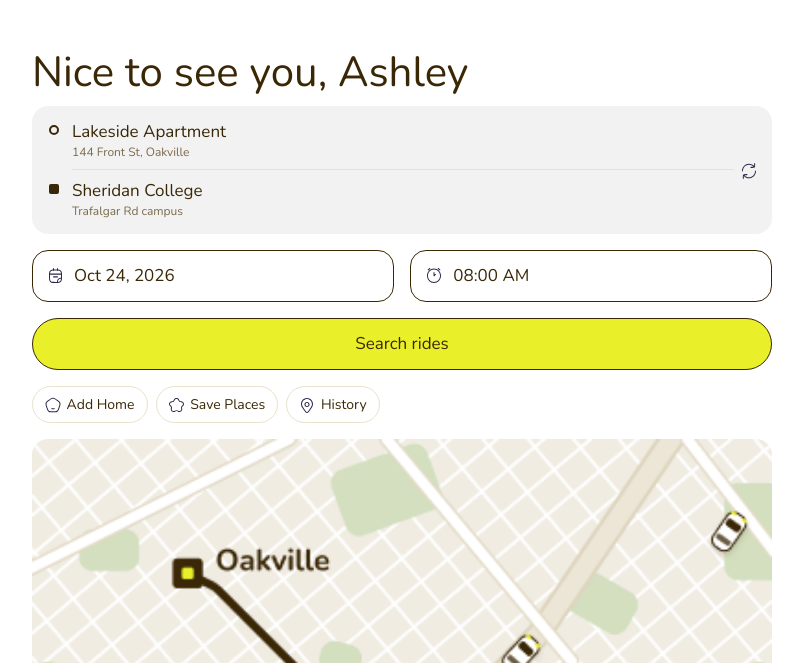
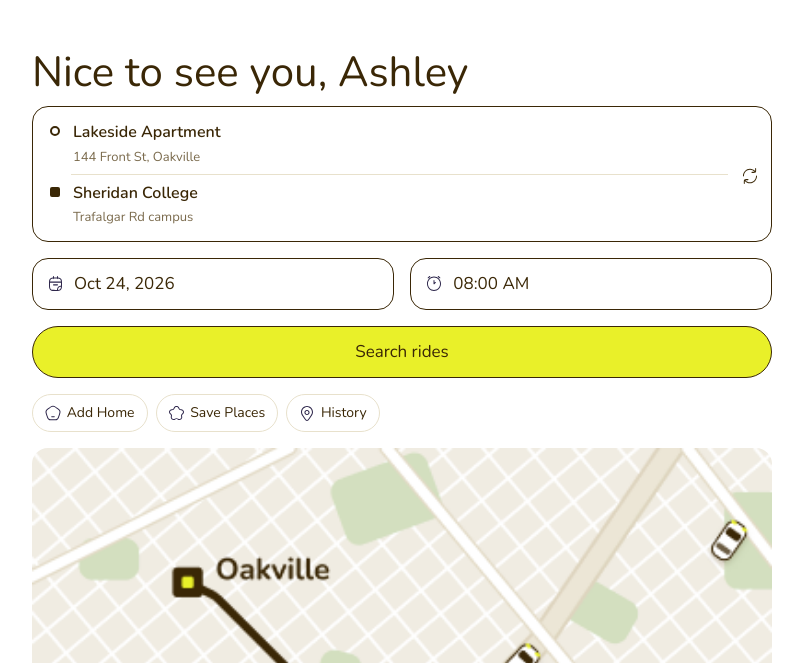
Before and after one commit to Jashima22/Sheridan-Ride, a Flask app: template Template/HTML/home.html in a window 1280 px wide. Shown: the top 663 px of the page, without its empty margins (238-1041 px from the left). Run offline with Flask 3, Linux system fonts and the light colour scheme; the template is opened without the code that fills it, so the values that code supplies are empty.

Commit message:
modify route card, css

```diff
--- a/Template/CSS/design-system.css
+++ b/Template/CSS/design-system.css
@@ -142,11 +142,28 @@ button {
 }
 
 /* ===== Route card (Home, Post a ride) ===== */
-/* Use: class="card route-input" */
+/* White card with dark border (Home, Post a ride) */
 .route-input {
     position: relative;
     margin-bottom: 16px;
     padding: 14px 16px;
+    background-color: #ffffff;
+    border: 1px solid #3a2706;
+    border-radius: 16px;
+}
+
+.route-input .stop:first-child {
+    margin-bottom: 16px;
+}
+
+.route-input .stop-name {
+    font-size: 16px;
+    font-weight: 600;
+}
+
+.route-input .small-text {
+    margin-top: 4px;
+    font-size: 13px;
 }
 
 /* Marker + text side by side (also used on confirm and booked pages) */
@@ -176,13 +193,13 @@ button {
 /* Line + swap button in the middle of the card */
 .route-divider {
     position: absolute;
-    left: 40px;
-    right: 16px;
-    top: 50%;
+    left: 38px;
+    right: 14px;
+    top: calc(50% + 1px);
     transform: translateY(-50%);
     display: flex;
     align-items: center;
-    gap: 8px;
+    gap: 15px;
 }
 
 .route-line {
--- a/Template/CSS/main.css
+++ b/Template/CSS/main.css
@@ -46,6 +46,12 @@
 }
 
 .home-chip-icon img {
+    vertical-align: middle;
+}
+
+/* Text box also uses middle, so its center lines up with the icon's center */
+.home-chip-text {
+    display: inline-block;
     vertical-align: middle;
 }
 
--- a/Template/HTML/home.html
+++ b/Template/HTML/home.html
@@ -8,7 +8,7 @@
     <!-- Google Fonts -->
     <link rel="preconnect" href="https://fonts.googleapis.com">
     <link rel="preconnect" href="https://fonts.gstatic.com" crossorigin>
-    <link href="https://fonts.googleapis.com/css2?family=Nunito:wght@400;700&display=swap" rel="stylesheet">
+    <link href="https://fonts.googleapis.com/css2?family=Nunito:wght@400;600;700&display=swap" rel="stylesheet">
 
     <link rel="stylesheet" href="../CSS/design-system.css">
     <link rel="stylesheet" href="../CSS/main.css">
@@ -26,7 +26,7 @@
         <main>
 
             <!-- ===== Route card ===== -->
-            <div class="card route-input">
+            <div class="route-input">
                 <div class="stop">
                     <img class="stop-marker" src="../images/icon-marker.svg" alt="">
                     <div>
@@ -71,15 +71,15 @@
             <div class="home-chips">
                 <button class="home-chip" type="button">
                     <span class="home-chip-icon"><img src="../images/icon-home-outline.svg" alt=""></span>
-                    Add Home
+                    <span class="home-chip-text">Add Home</span>
                 </button>
                 <button class="home-chip" type="button">
                     <span class="home-chip-icon"><img src="../images/icon-star.svg" alt=""></span>
-                    Save Places
+                    <span class="home-chip-text">Save Places</span>
                 </button>
                 <button class="home-chip" type="button">
                     <span class="home-chip-icon"><img src="../images/icon-location.svg" alt=""></span>
-                    History
+                    <span class="home-chip-text">History</span>
                 </button>
             </div>
 
--- a/Template/HTML/post-ride.html
+++ b/Template/HTML/post-ride.html
@@ -8,7 +8,7 @@
     <!-- Google Fonts -->
     <link rel="preconnect" href="https://fonts.googleapis.com">
     <link rel="preconnect" href="https://fonts.gstatic.com" crossorigin>
-    <link href="https://fonts.googleapis.com/css2?family=Nunito:wght@400;700&display=swap" rel="stylesheet">
+    <link href="https://fonts.googleapis.com/css2?family=Nunito:wght@400;600;700&display=swap" rel="stylesheet">
 
     <link rel="stylesheet" href="../CSS/design-system.css">
     <link rel="stylesheet" href="../CSS/main.css">
@@ -23,7 +23,7 @@
             <h1 class="page-title post-title">Post a ride</h1>
 
             <!-- ===== Route card ===== -->
-            <div class="card route-input">
+            <div class="route-input">
                 <div class="stop">
                     <img class="stop-marker" src="../images/icon-marker.svg" alt="">
                     <div>
```
Also changed, not shown: Template/images/icon-refresh.svg.
